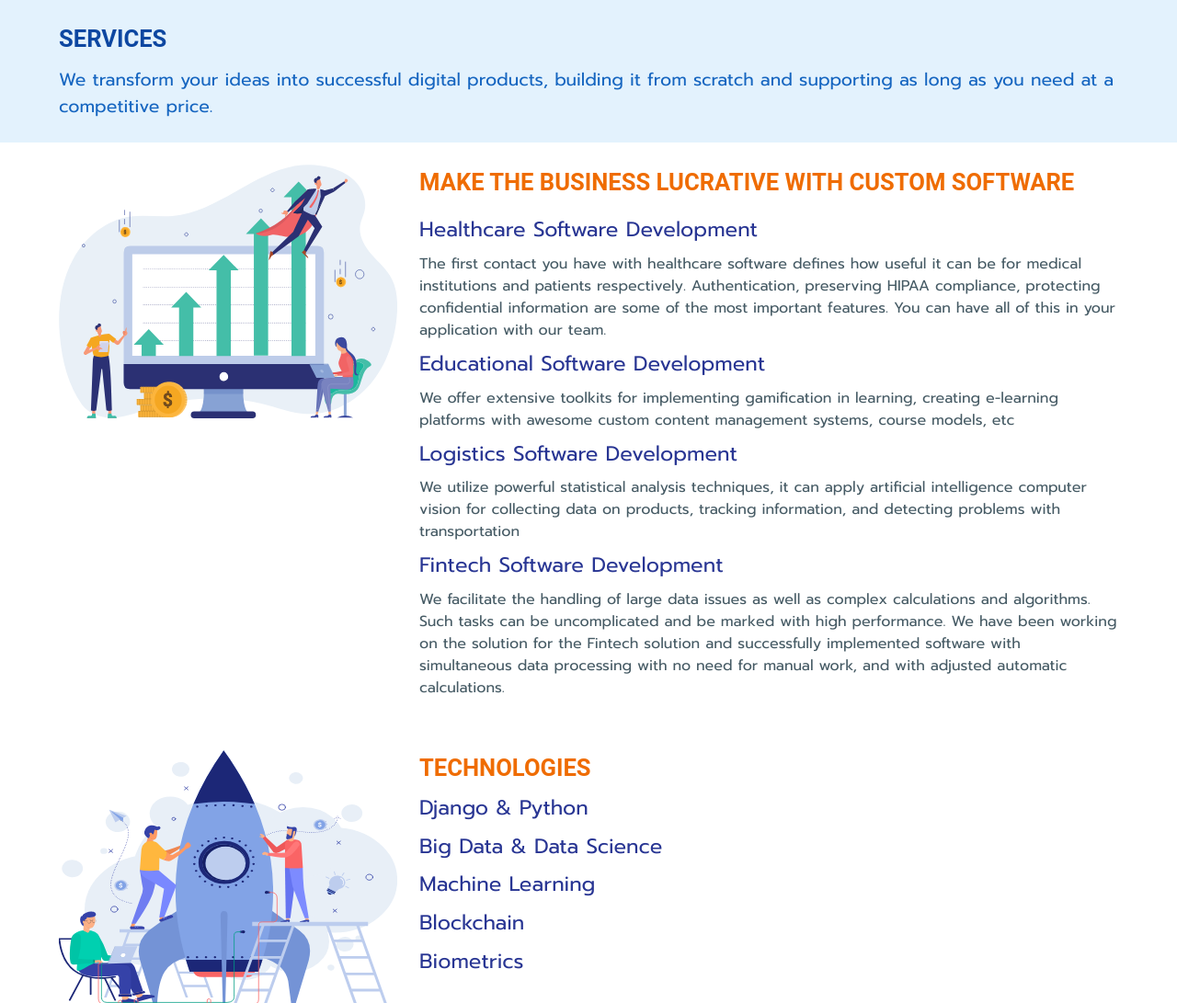
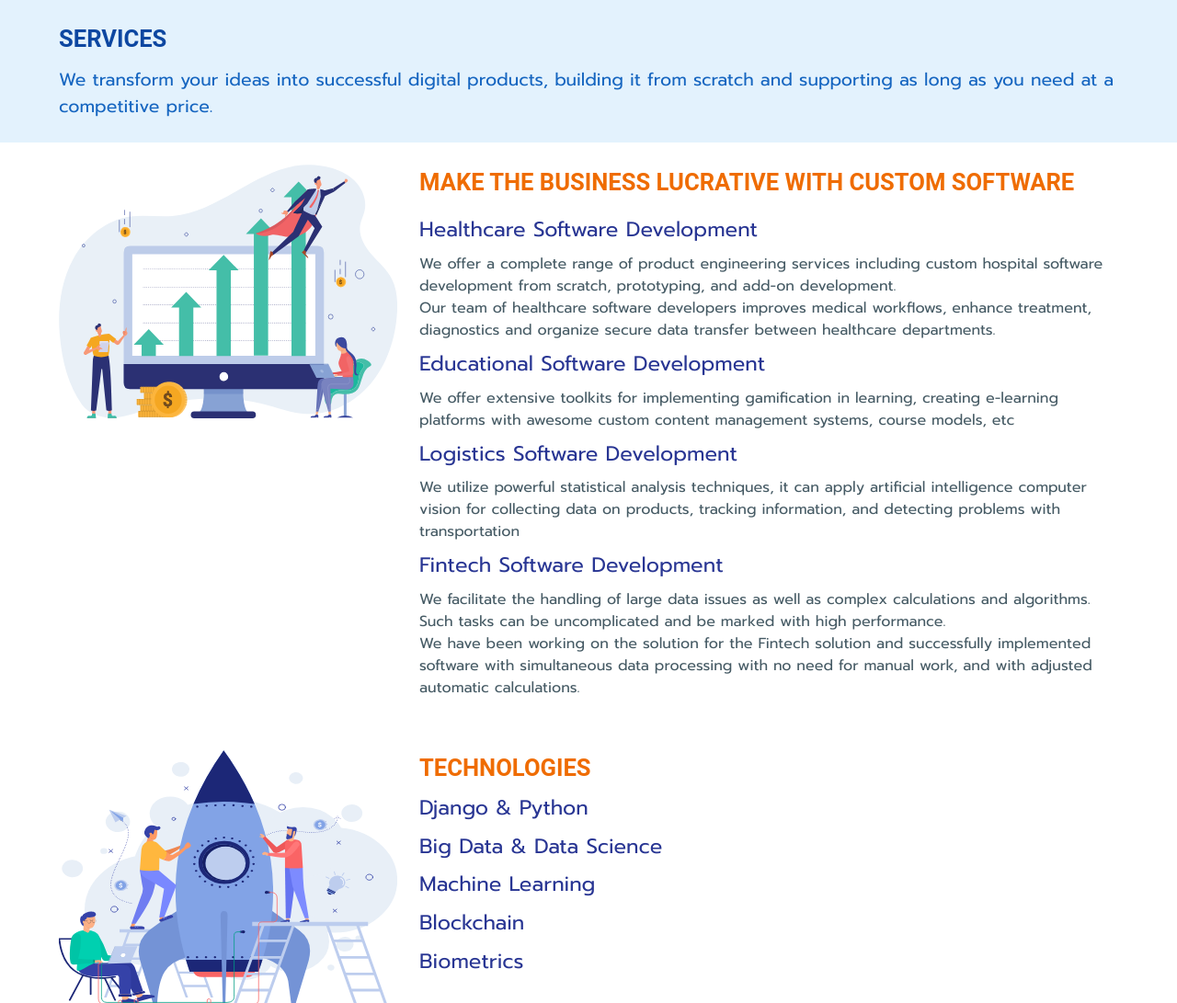
Before and after one commit to pincoin/withthai-chatbot-golf, a Django app: page / in a window 1280 px wide. Shown: the part 53-1144 px from the top of the page at 92% size. Run offline with Django 3.2, Linux system fonts and the light colour scheme; parts of the project's set-up code (start-up, migrations or seed data) failed here and were passed over; some libraries are stand-ins or nearby versions; some web fonts are replaced.

Commit message:
healthcare

```diff
--- a/conf/templates/conf/home.html
+++ b/conf/templates/conf/home.html
@@ -242,10 +242,12 @@
                         <li class="is-size-4 my-2">Healthcare Software Development</li>
                         <li class="my-2">
                             <ul>
-                                <li>The first contact you have with healthcare software defines how useful it can be for
-                                    medical institutions and patients respectively. Authentication, preserving HIPAA
-                                    compliance, protecting confidential information are some of the most important
-                                    features. You can have all of this in your application with our team.
+                                <li><p>We offer a complete range of product engineering services including custom
+                                    hospital software development from scratch, prototyping, and add-on development.</p>
+
+                                    <p>Our team of healthcare software developers improves medical workflows, enhance
+                                        treatment, diagnostics and organize secure data transfer between healthcare
+                                        departments.</p>
                                 </li>
                             </ul>
                         </li>
@@ -270,11 +272,13 @@
                         <li class="is-size-4 my-2">Fintech Software Development</li>
                         <li class="my-2">
                             <ul>
-                                <li>We facilitate the handling of large data issues as well as complex calculations
+                                <li><p>We facilitate the handling of large data issues as well as complex calculations
                                     and algorithms. Such tasks can be uncomplicated and be marked with high
-                                    performance. We have been working on the solution for the Fintech solution and
-                                    successfully implemented software with simultaneous data processing with no need for
-                                    manual work, and with adjusted automatic calculations.
+                                    performance.</p>
+
+                                    <p>We have been working on the solution for the Fintech solution and
+                                        successfully implemented software with simultaneous data processing with no need
+                                        for manual work, and with adjusted automatic calculations.</p>
                                 </li>
                             </ul>
                         </li>
```
